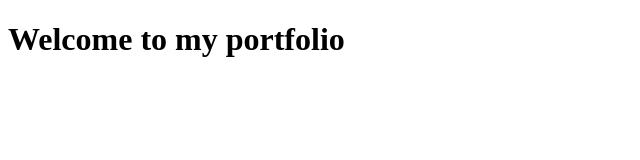
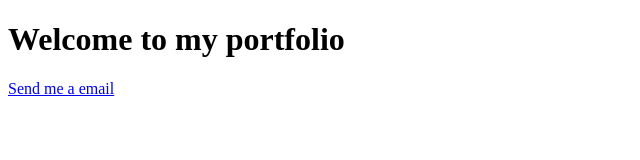
Before and after one commit to Marty-Hay/Portfolio, a plain HTML site: page index.html in a window 1280 px wide. Shown: the whole page, without its empty margins (0-640 px from the left). Drawn offline with Linux system fonts and the light colour scheme.

Commit message:
Update index.html

```diff
--- a/index.html
+++ b/index.html
@@ -7,6 +7,7 @@
 </head>
 <body>
     <h1>Welcome to my portfolio</h1>
+    <a href="mailto: mahay0749@hiof.no" >Send me a email</a>
 
 </body>
 </html>
```
